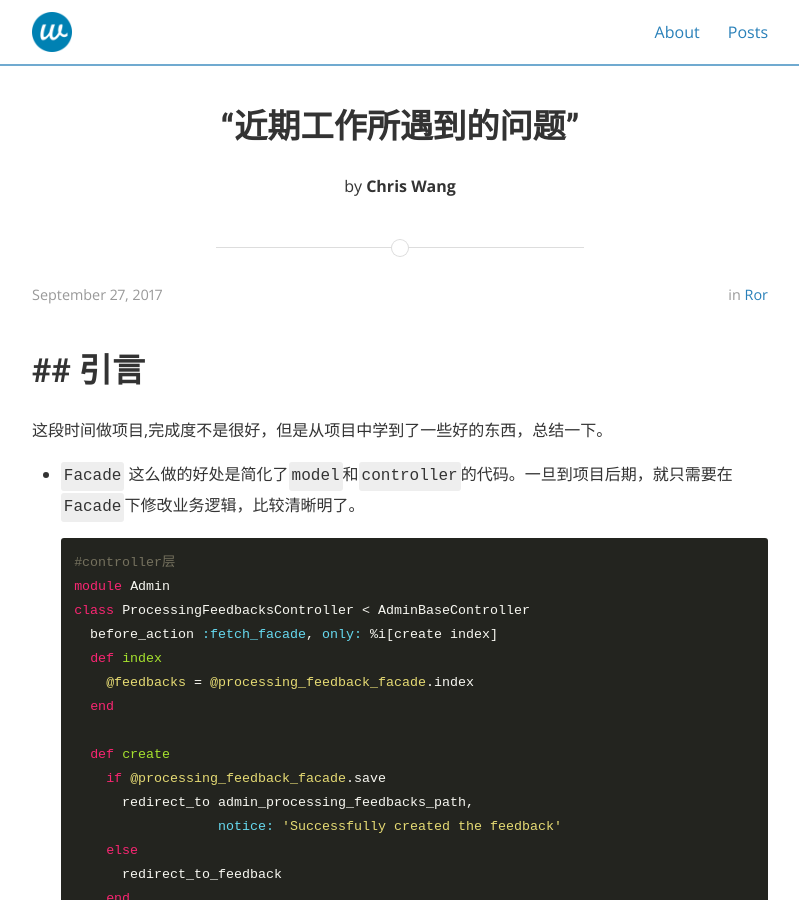
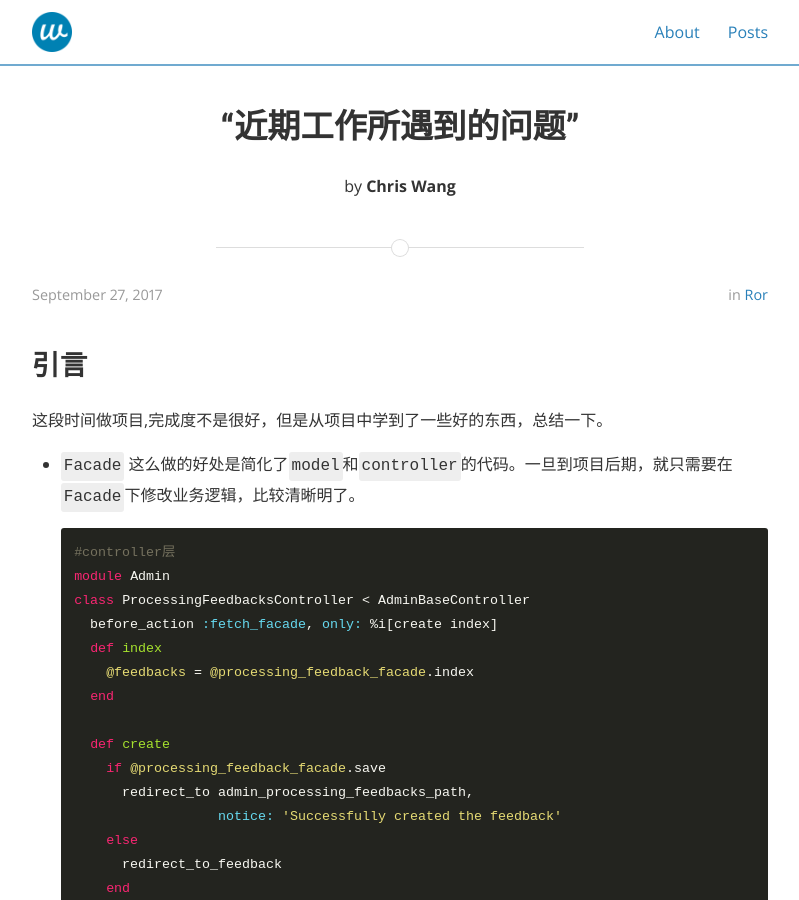
Before and after one commit to w1ndyz/fzzf0618.github.io, a Jekyll site: the page built from _posts/2017-09-27-facade-design-and-rubocop.md, in a window 1280 px wide and 900 px high. Shown: the whole window, without its empty margins (240-1039 px from the left). Built offline with Jekyll 4.4.1, drawn with Linux system fonts in a browser that asks for light colours; nearby versions of some CDN libraries.

Commit message:
modified header

```diff
--- a/_posts/2017-09-27-facade-design-and-rubocop.md
+++ b/_posts/2017-09-27-facade-design-and-rubocop.md
@@ -7,7 +7,7 @@ categories: ROR
 tags: rails ruby facade rubocop
 ---
 
-# ## 引言
+## 引言
 这段时间做项目,完成度不是很好，但是从项目中学到了一些好的东西，总结一下。
 * `Facade`
 这么做的好处是简化了`model`和`controller`的代码。一旦到项目后期，就只需要在`Facade`下修改业务逻辑，比较清晰明了。
```
